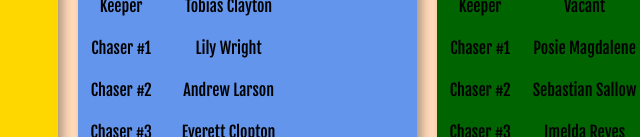
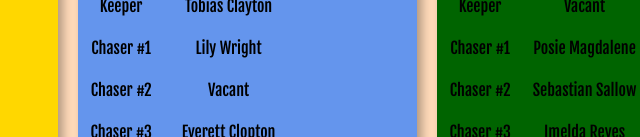
Before and after one commit to Viowlett/roomofrequirementrp, a plain HTML site: page QuidditchTeams.html in a window 1280 px wide. Shown: the part 663-800 px from the top of the page, 293-933 px from the left. Drawn offline with Linux system fonts and the light colour scheme.

Commit message:
Add files via upload

```diff
--- a/QuidditchTeams.html
+++ b/QuidditchTeams.html
@@ -112,7 +112,7 @@
     </tr>
     <tr>
         <td class="role"> Chaser #2</td>
-        <td> Andrew Larson</td>
+        <td> Vacant </td>
     </tr>
     <tr>
         <td class="role"> Chaser #3</td>
```
